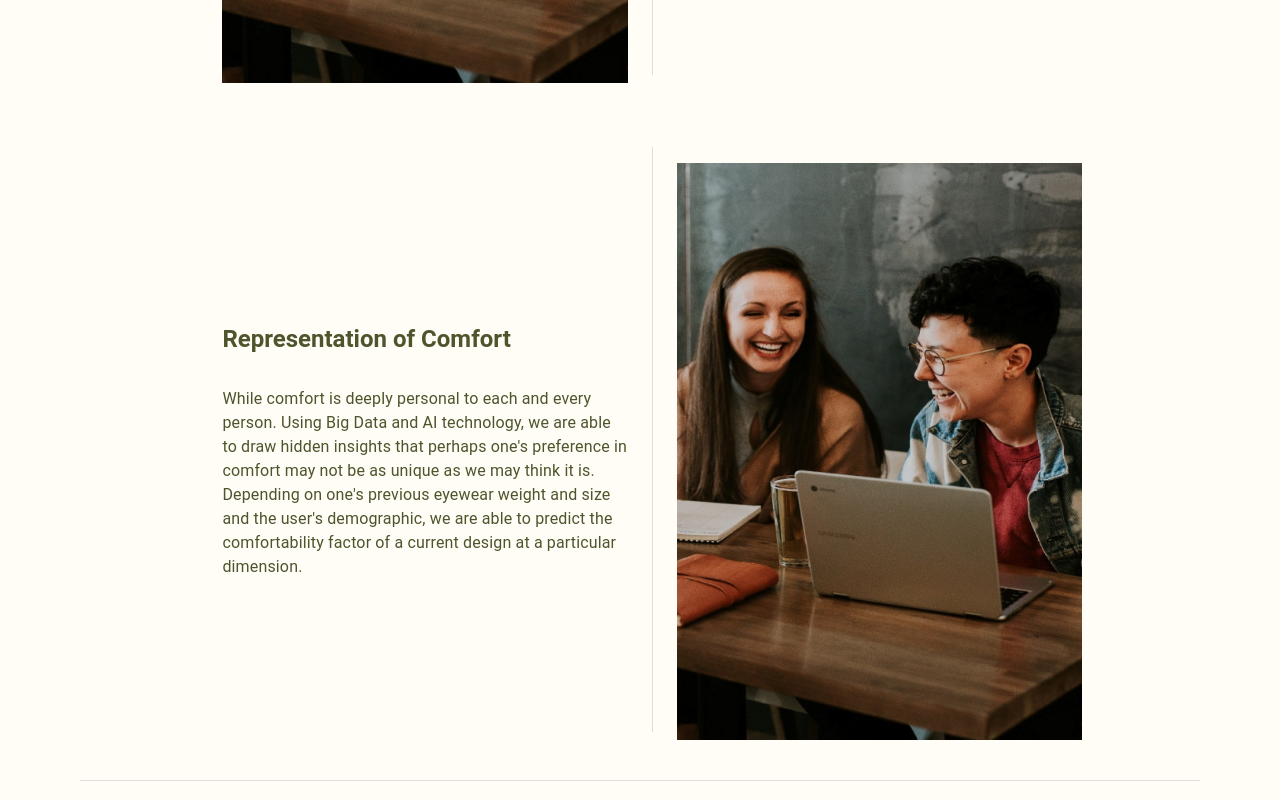
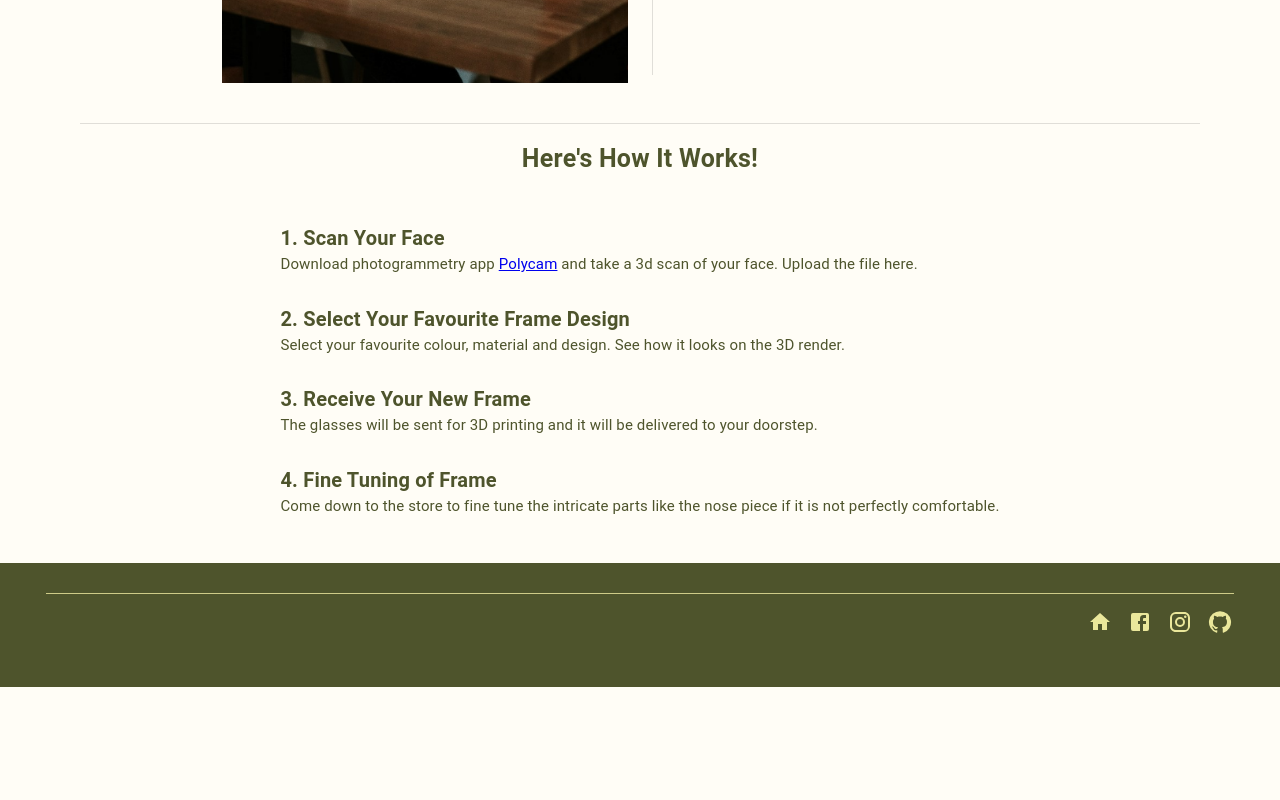
Before and after one commit to gzyon/3D-Printed-Eyewear, a React (Create React App) app in the folder capstone-website/: page / in a window 1280 px wide. Shown: the part 3720-4520 px from the top of the page. After the commit the page ends 4407 px from the top, so only its background shows below. Built offline with nearby package versions, Linux system fonts and the light colour scheme.

Commit message:
completed content for front page

```diff
--- a/capstone-website/src/Pages/HomePage.js
+++ b/capstone-website/src/Pages/HomePage.js
@@ -245,30 +245,7 @@ const HomePage = (props) => {
                     </Grid>
                 </Box>
 
-                <Box m={3} display="flex" justifyContent="center">
-                    <Grid sx={{ width: 0.8, m: 2 }} spacing={3} container>
-                        <Grid item xs display="flex" justifyContent={'center'} alignItems="center" paddingRight={3}>
-                            <Typography variant='h5'>
-                                <b>Representation of Comfort</b>
-                                <br></br>
-                                <br></br>
-                                <Typography>While comfort is deeply personal to each and every person. Using Big Data and AI technology, we are able to draw hidden insights that perhaps one's preference in comfort may not be as unique as we may think it is. Depending on one's previous eyewear weight and size and the user's demographic, we are able to predict the comfortability factor of a current design at a particular dimension.</Typography>
-                            </Typography>
-                        </Grid>
-                        {/* <Grid item xs> */}
-                        <Divider orientation="vertical" variant="middle" flexItem />
-                        {/* </Grid> */}
-                        <Grid
-                            item
-                            xs
-                            display="flex"
-                            justifyContent={'center'}
-                            alignItems="center"
-                        >
-                            <img src={landingImage} className='smallPic'/>  {/* replace with own image later */}
-                        </Grid>
-                    </Grid>
-                </Box>
+
 
                 <Divider variant="middle" />
 
@@ -286,7 +263,8 @@ const HomePage = (props) => {
                             <ListItemText
                                 disableTypography
                                 primary={<Typography fontSize={20} type="body1" style={{ color: '#4E542C' }}><b>1. Scan Your Face</b></Typography>}
-                                secondary={<Typography fontSize={15} type="body2" style={{ color: '#4E542C' }}>Short description of scanning process</Typography>}
+                                secondary={<Typography fontSize={15} type="body2" style={{ color: '#4E542C' }}>Download photogrammetry app <a href='https://poly.cam/'>Polycam</a> and take a 3d scan of your face. Upload the file <a>here</a>.
+                                </Typography>}
 
                             />
                         </ListItem>
@@ -294,7 +272,7 @@ const HomePage = (props) => {
                             <ListItemText
                                 disableTypography
                                 primary={<Typography fontSize={20} type="body1" style={{ color: '#4E542C' }}><b>2. Select Your Favourite Frame Design</b></Typography>}
-                                secondary={<Typography fontSize={15} type="body2" style={{ color: '#4E542C' }}>Short description of virtual try-on</Typography>}
+                                secondary={<Typography fontSize={15} type="body2" style={{ color: '#4E542C' }}>Select your favourite colour, material and design. See how it looks on the 3D render.</Typography>}
 
                             />
                         </ListItem>
@@ -302,7 +280,7 @@ const HomePage = (props) => {
                             <ListItemText
                                 disableTypography
                                 primary={<Typography fontSize={20} type="body1" style={{ color: '#4E542C' }}><b>3. Receive Your New Frame</b></Typography>}
-                                secondary={<Typography fontSize={15} type="body2" style={{ color: '#4E542C' }}>Short description of production and home delivery</Typography>}
+                                secondary={<Typography fontSize={15} type="body2" style={{ color: '#4E542C' }}>The glasses will be sent for 3D printing and it will be delivered to your doorstep.</Typography>}
 
                             />
                         </ListItem>
@@ -310,7 +288,7 @@ const HomePage = (props) => {
                             <ListItemText
                                 disableTypography
                                 primary={<Typography fontSize={20} type="body1" style={{ color: '#4E542C' }}><b>4. Fine Tuning of Frame</b></Typography>}
-                                secondary={<Typography fontSize={15} type="body2" style={{ color: '#4E542C' }}>Short description of how to adjust intricate pieces</Typography>}
+                                secondary={<Typography fontSize={15} type="body2" style={{ color: '#4E542C' }}>Come down to the store to fine tune the intricate parts like the nose piece if it is not perfectly comfortable.</Typography>}
 
                             />
                         </ListItem>
```
